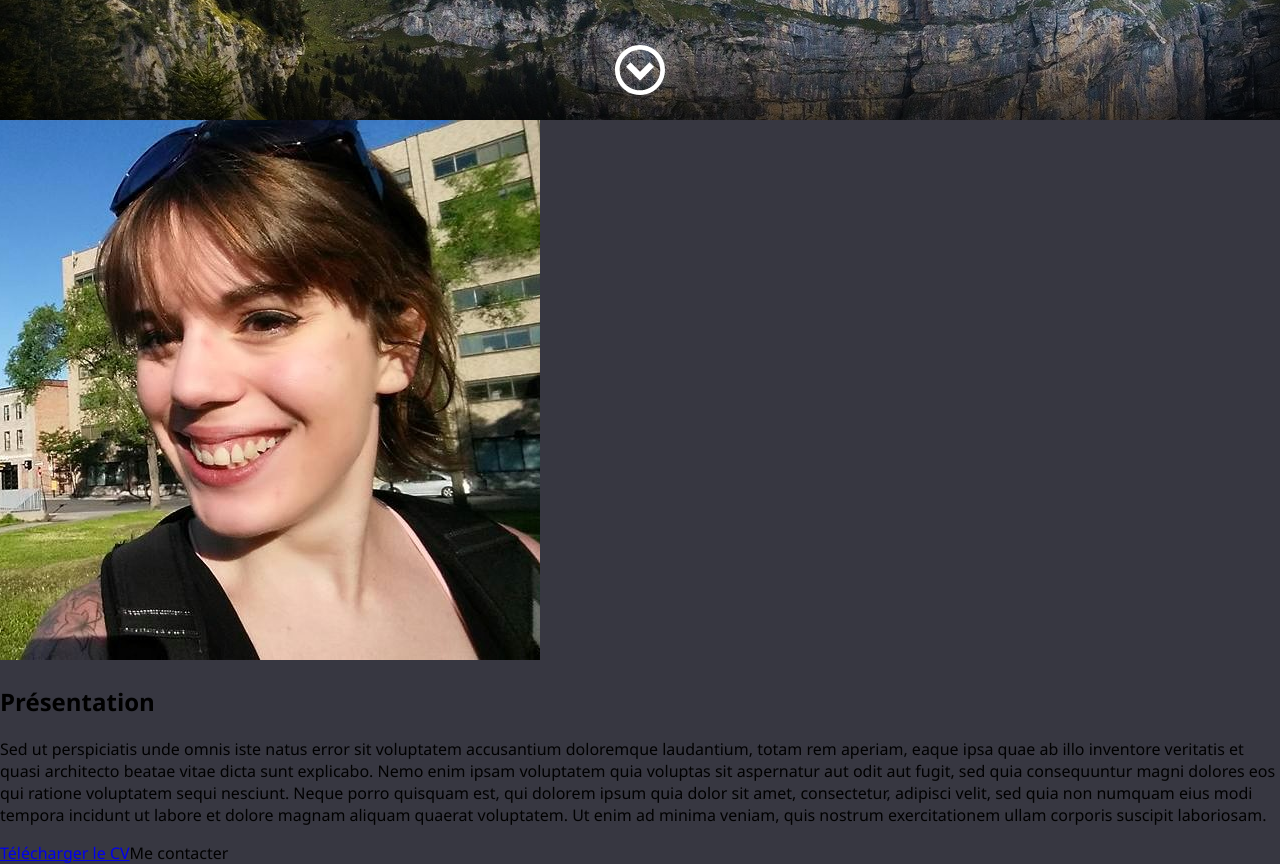
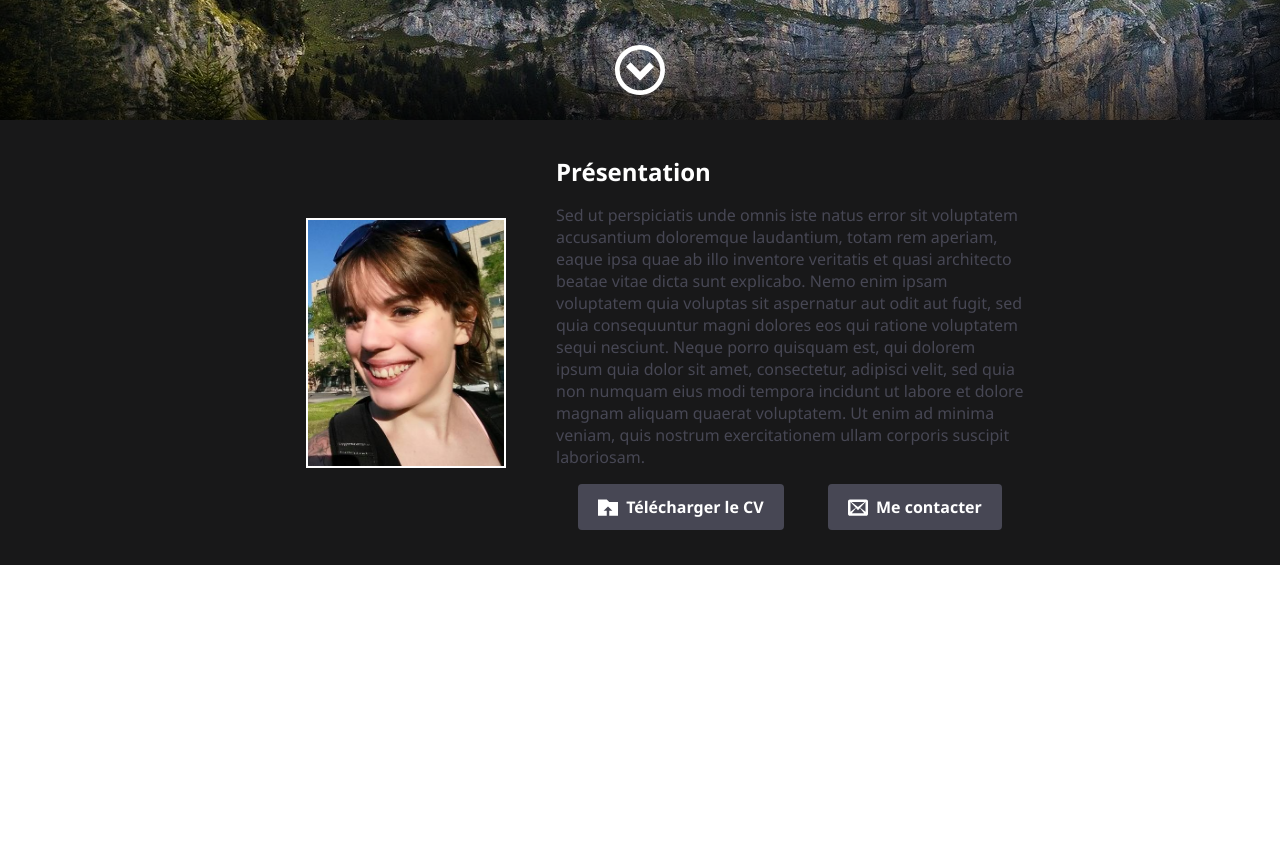
Before and after one commit to Spefire/TemplateCV, a Vue app: page /#/ in a window 1280 px wide. Shown: the part 680-1544 px from the top of the page. After the commit the page ends 1245 px from the top, so only its background shows below. Built offline with nearby package versions, Linux system fonts and the light colour scheme.

Commit message:
Feat(about): Finish the about section with styles

```diff
--- a/public/index.html
+++ b/public/index.html
@@ -1,15 +1,18 @@
 <!DOCTYPE html>
-<html lang="en">
+<html lang="fr">
   <head>
-    <meta charset="utf-8">
-    <meta http-equiv="X-UA-Compatible" content="IE=edge">
-    <meta name="viewport" content="width=device-width,initial-scale=1.0">
-    <link rel="icon" href="<%= BASE_URL %>favicon.ico">
-    <title><%= htmlWebpackPlugin.options.title %></title>
+    <meta charset="utf-8" />
+    <meta http-equiv="X-UA-Compatible" content="IE=edge" />
+    <meta name="viewport" content="width=device-width,initial-scale=1.0" />
+    <link rel="icon" href="<%= BASE_URL %>favicon.ico" />
+    <title>Cécile Blin</title>
   </head>
   <body>
     <noscript>
-      <strong>We're sorry but <%= htmlWebpackPlugin.options.title %> doesn't work properly without JavaScript enabled. Please enable it to continue.</strong>
+      <strong
+        >We're sorry but the site doesn't work properly without JavaScript
+        enabled. Please enable it to continue.</strong
+      >
     </noscript>
     <div id="app"></div>
     <!-- built files will be auto injected -->
--- a/src/components/header/Header.vue
+++ b/src/components/header/Header.vue
@@ -3,8 +3,8 @@
     <nav>
       <a>Accueil</a>
       <a>Présentation</a>
-      <a>Formations</a>
-      <a>Expériences</a>
+      <a>Formations et Expériences</a>
+      <a>Loisirs et Hobbies</a>
       <a>Contact</a>
     </nav>
   </header>
--- a/src/styles/global.scss
+++ b/src/styles/global.scss
@@ -1,3 +1,5 @@
+@import "@/styles/variables.scss";
+
 * {
   box-sizing: border-box !important;
 }
@@ -8,3 +10,19 @@ body {
   padding: 0;
   font-family: "Segoe UI", Tahoma, Verdana, sans-serif;
 }
+
+h1 {
+  margin: 0;
+  font-size: $font-title-size;
+  text-transform: uppercase;
+}
+
+h2 {
+  margin: 0;
+  font-size: $font-big-size;
+  color: $white-color;
+}
+
+p {
+  margin: 16px 0;
+}
--- a/src/styles/variables.scss
+++ b/src/styles/variables.scss
@@ -1,5 +1,6 @@
 $primary-color: #cce8cc;
-$secondary-color: #373741;
+$secondary-color: #474754;
+$dark-secondary-color: #181819;
 $light-color: #fcf6e5;
 
 $black-color: #000000;
--- a/src/views/Home.scss
+++ b/src/views/Home.scss
@@ -11,12 +11,6 @@
   color: $white-color;
   box-shadow: inset 0 0 100px 20px #000;
   background-image: url("../assets/images/background02.jpg");
-
-  h1 {
-    margin: 0;
-    font-size: $font-title-size;
-    text-transform: uppercase;
-  }
 
   p {
     margin: 20px 0;
@@ -56,5 +50,44 @@
 }
 
 .about-section {
-  background: $secondary-color;
+  display: flex;
+  align-items: center;
+  padding: 35px 20%;
+  background: $dark-secondary-color;
+
+  .about-profile {
+    height: 250px;
+    min-width: 200px;
+    margin: 0 50px;
+    border: 2px solid $white-color;
+    background-size: auto 100%;
+    background-position: center;
+    background-image: url("../assets/images/profile.png");
+  }
+
+  .about-text {
+    color: $secondary-color;
+  }
+
+  .about-links {
+    display: flex;
+    justify-content: space-around;
+
+    a {
+      display: flex;
+      align-items: center;
+      padding: 12px 20px;
+      border-radius: 4px;
+      font-weight: bold;
+      color: $white-color;
+      background: $secondary-color;
+      text-decoration: none;
+      cursor: pointer;
+
+      img {
+        height: 20px;
+        margin-right: 8px;
+      }
+    }
+  }
 }
--- a/src/views/Home.ts
+++ b/src/views/Home.ts
@@ -7,8 +7,9 @@ import instagramIcon from "@/assets/icons/instagram.svg";
 import twitchIcon from "@/assets/icons/twitch.svg";*/
 import circleDownIcon from "@/assets/icons/circle-down.svg";
 import githubIcon from "@/assets/icons/github.svg";
+import envelopIcon from "@/assets/icons/envelop.svg";
+import folderUploadIcon from "@/assets/icons/folder-upload.svg";
 import linkedinIcon from "@/assets/icons/linkedin.svg";
-import profileImage from "@/assets/images/profile.png";
 
 export default {
   name: "Home",
@@ -24,8 +25,9 @@ export default {
       circleDownIcon: circleDownIcon,
       githubIcon: githubIcon,
       linkedinIcon: linkedinIcon,
+      envelopIcon: envelopIcon,
+      folderUploadIcon: folderUploadIcon,
       cvFile: cvFile,
-      profileImage: profileImage,
     };
   },
 };
--- a/src/views/Home.vue
+++ b/src/views/Home.vue
@@ -17,13 +17,19 @@
       <img v-bind:src="circleDownIcon" />
     </div>
     <div class="about-section">
-      <img alt="Profile" v-bind:src="profileImage" />
+      <div class="about-profile" />
       <div>
         <h2>Présentation</h2>
-        <p>Sed ut perspiciatis unde omnis iste natus error sit voluptatem accusantium doloremque laudantium, totam rem aperiam, eaque ipsa quae ab illo inventore veritatis et quasi architecto beatae vitae dicta sunt explicabo. Nemo enim ipsam voluptatem quia voluptas sit aspernatur aut odit aut fugit, sed quia consequuntur magni dolores eos qui ratione voluptatem sequi nesciunt. Neque porro quisquam est, qui dolorem ipsum quia dolor sit amet, consectetur, adipisci velit, sed quia non numquam eius modi tempora incidunt ut labore et dolore magnam aliquam quaerat voluptatem. Ut enim ad minima veniam, quis nostrum exercitationem ullam corporis suscipit laboriosam.</p>
-        <div>
-          <a v-bind:href="cvFile" download>Télécharger le CV</a>
-          <a>Me contacter</a>
+        <p
+          class="about-text"
+        >Sed ut perspiciatis unde omnis iste natus error sit voluptatem accusantium doloremque laudantium, totam rem aperiam, eaque ipsa quae ab illo inventore veritatis et quasi architecto beatae vitae dicta sunt explicabo. Nemo enim ipsam voluptatem quia voluptas sit aspernatur aut odit aut fugit, sed quia consequuntur magni dolores eos qui ratione voluptatem sequi nesciunt. Neque porro quisquam est, qui dolorem ipsum quia dolor sit amet, consectetur, adipisci velit, sed quia non numquam eius modi tempora incidunt ut labore et dolore magnam aliquam quaerat voluptatem. Ut enim ad minima veniam, quis nostrum exercitationem ullam corporis suscipit laboriosam.</p>
+        <div class="about-links">
+          <a v-bind:href="cvFile" download>
+            <img alt="Télécharger" v-bind:src="folderUploadIcon" />Télécharger le CV
+          </a>
+          <a>
+            <img alt="Enveloppe" v-bind:src="envelopIcon" />Me contacter
+          </a>
         </div>
       </div>
     </div>
```
